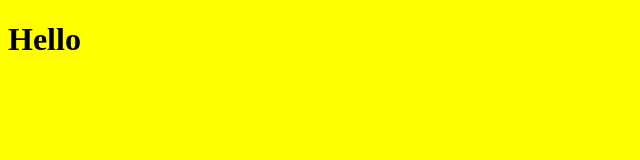
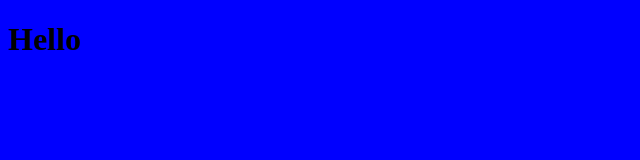
Before and after one commit to ezephoenix/hello-world, a website: page index.html in a window 1280 px wide. Shown: the whole page, without its empty margins (0-640 px from the left). Drawn offline with Linux system fonts and the light colour scheme.

Commit message:
made changes

```diff
--- a/index.html
+++ b/index.html
@@ -1,9 +1,9 @@
 <!DOCTYPE html>
 <html>
 <head>
-    <title>Hello Everyone from BT</title>
+    <title>All your trades are belong to us</title>
 </head>
-<body style="background-color: yellow" />
+<body style="background-color: blue" />
 	<h1>Hello</h1>
 </body>
 </html>
```
